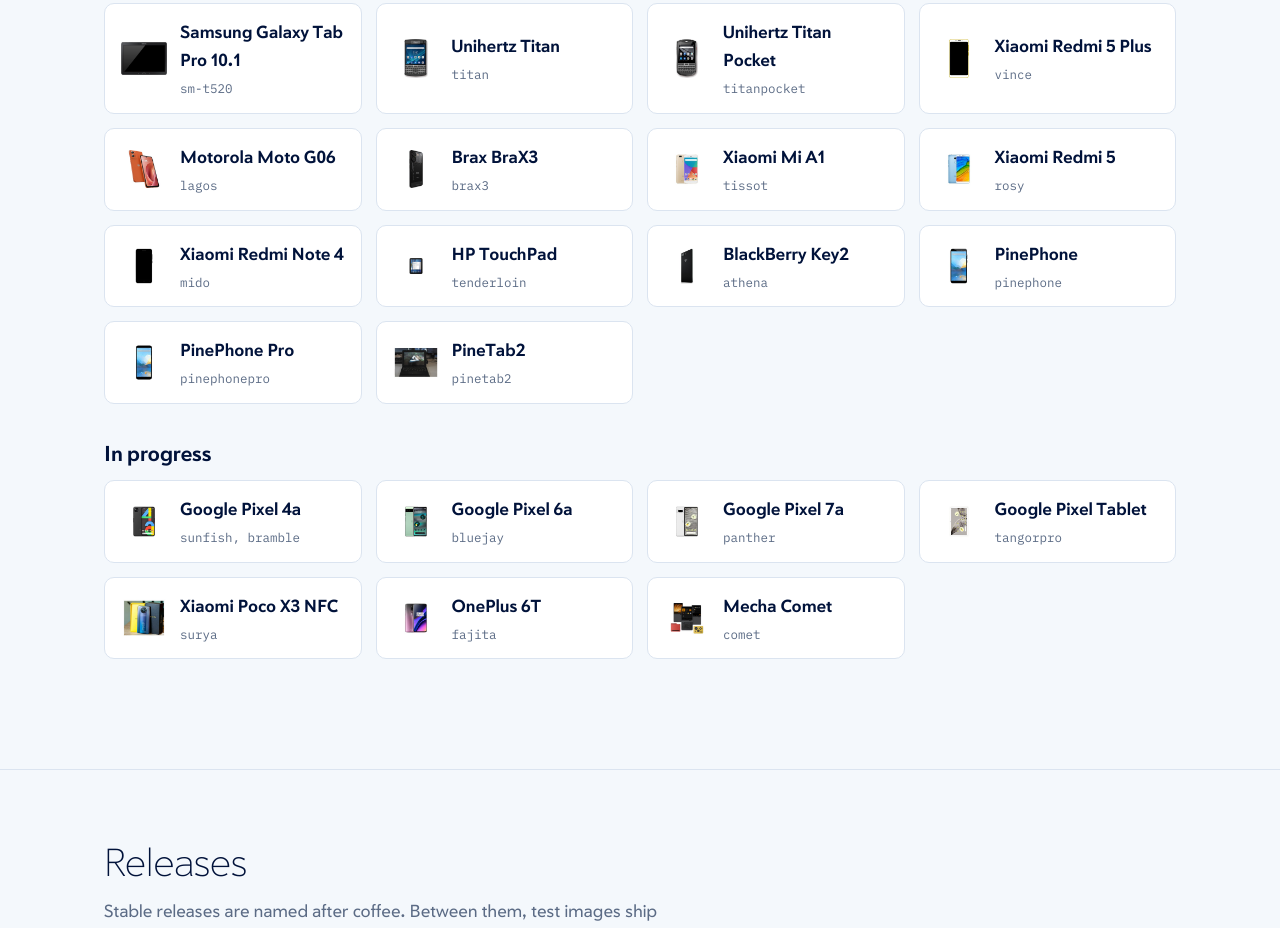
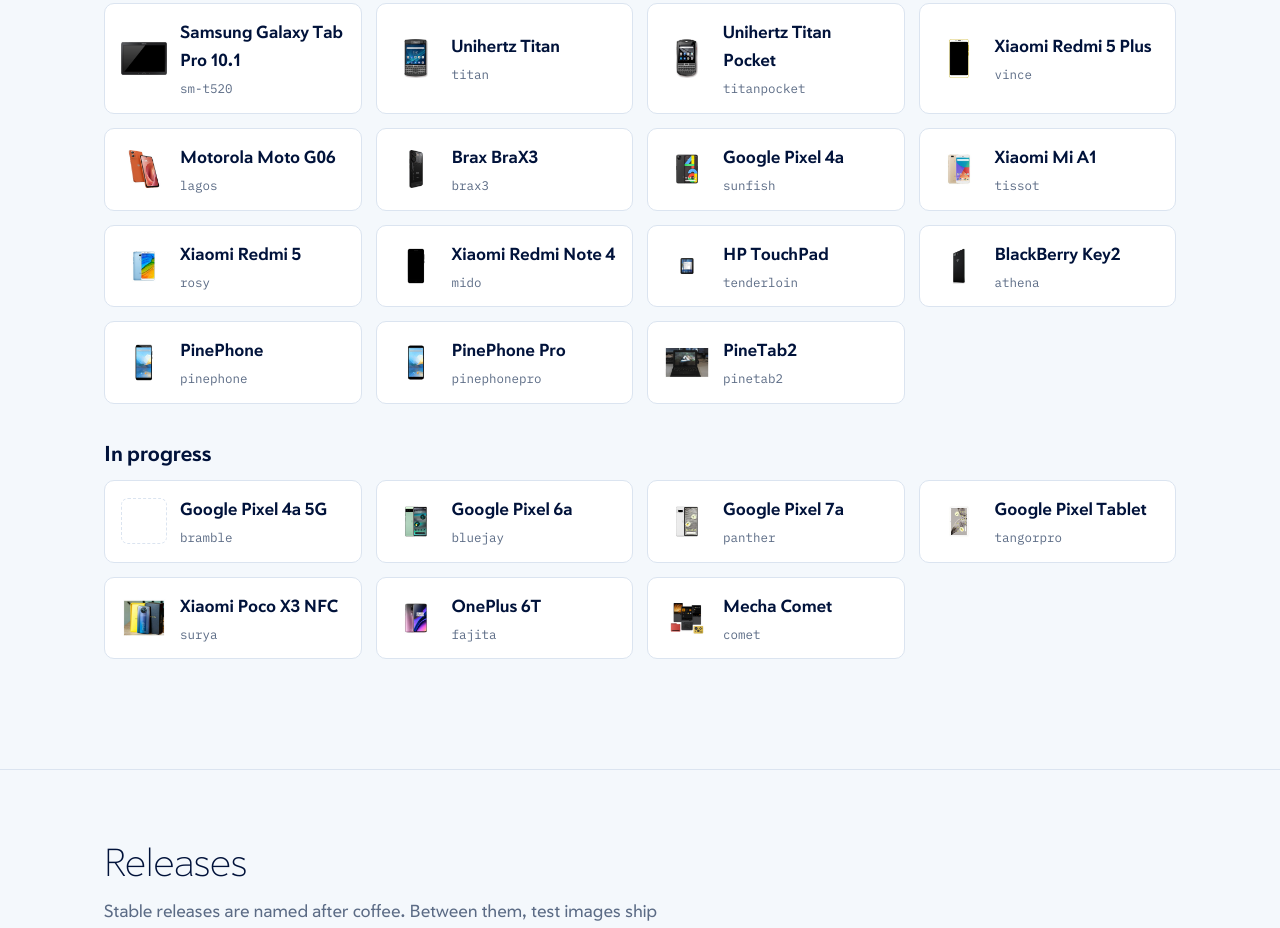
Before and after one commit to webOS-ports/webOS-ports.github.io, a plain HTML site: page index.html in a window 1280 px wide. Shown: the part 1219-2147 px from the top of the page. Drawn offline with Linux system fonts and the light colour scheme.

Commit message:
Mark the Pixel 4a (sunfish) as working
The owner confirms sunfish works, so it moves from In progress to Working
on the home page and from wip to active in the architecture target
matrix. The Pixel 4a 5G (bramble) shared its entry and stays in progress,
now as an entry of its own.

Signed-off-by: Herman van Hazendonk <github.com@herrie.org>

```diff
--- a/index.html
+++ b/index.html
@@ -242,6 +242,7 @@ footer a{color:var(--soft)}
       <div class="dev-item"><img src="devices/vince.jpg" alt="Xiaomi Redmi 5 Plus"><div class="n">Xiaomi Redmi 5 Plus</div><div class="m">vince</div></div>
       <div class="dev-item"><img src="devices/g06.jpg" alt="Motorola Moto G06"><div class="n">Motorola Moto G06</div><div class="m">lagos</div></div>
       <div class="dev-item"><img src="devices/brax3.jpg" alt="Brax BraX3"><div class="n">Brax BraX3</div><div class="m">brax3</div></div>
+      <div class="dev-item"><img src="devices/pixel4a.jpg" alt="Google Pixel 4a"><div class="n">Google Pixel 4a</div><div class="m">sunfish</div></div>
       <div class="dev-item"><img src="devices/mia1.jpg" alt="Xiaomi Mi A1"><div class="n">Xiaomi Mi A1</div><div class="m">tissot</div></div>
       <div class="dev-item"><img src="devices/redmi5.jpg" alt="Xiaomi Redmi 5"><div class="n">Xiaomi Redmi 5</div><div class="m">rosy</div></div>
       <div class="dev-item"><img src="devices/redminote4.jpg" alt="Xiaomi Redmi Note 4"><div class="n">Xiaomi Redmi Note 4</div><div class="m">mido</div></div>
@@ -254,7 +255,7 @@ footer a{color:var(--soft)}
 
     <h3 class="sub">In progress</h3>
     <div class="grid">
-      <div class="dev-item"><img src="devices/pixel4a.jpg" alt="Google Pixel 4a"><div class="n">Google Pixel 4a</div><div class="m">sunfish, bramble</div></div>
+      <div class="dev-item"><span class="noimg" aria-hidden="true"></span><div class="n">Google Pixel 4a 5G</div><div class="m">bramble</div></div>
       <div class="dev-item"><img src="devices/pixel6a.jpg" alt="Google Pixel 6a"><div class="n">Google Pixel 6a</div><div class="m">bluejay</div></div>
       <div class="dev-item"><img src="devices/pixel7a.jpg" alt="Google Pixel 7a"><div class="n">Google Pixel 7a</div><div class="m">panther</div></div>
       <div class="dev-item"><img src="devices/pixeltablet.jpg" alt="Google Pixel Tablet"><div class="n">Google Pixel Tablet</div><div class="m">tangorpro</div></div>
```
Also changed, not shown: architecture/index.html (+1 -1 lines).
